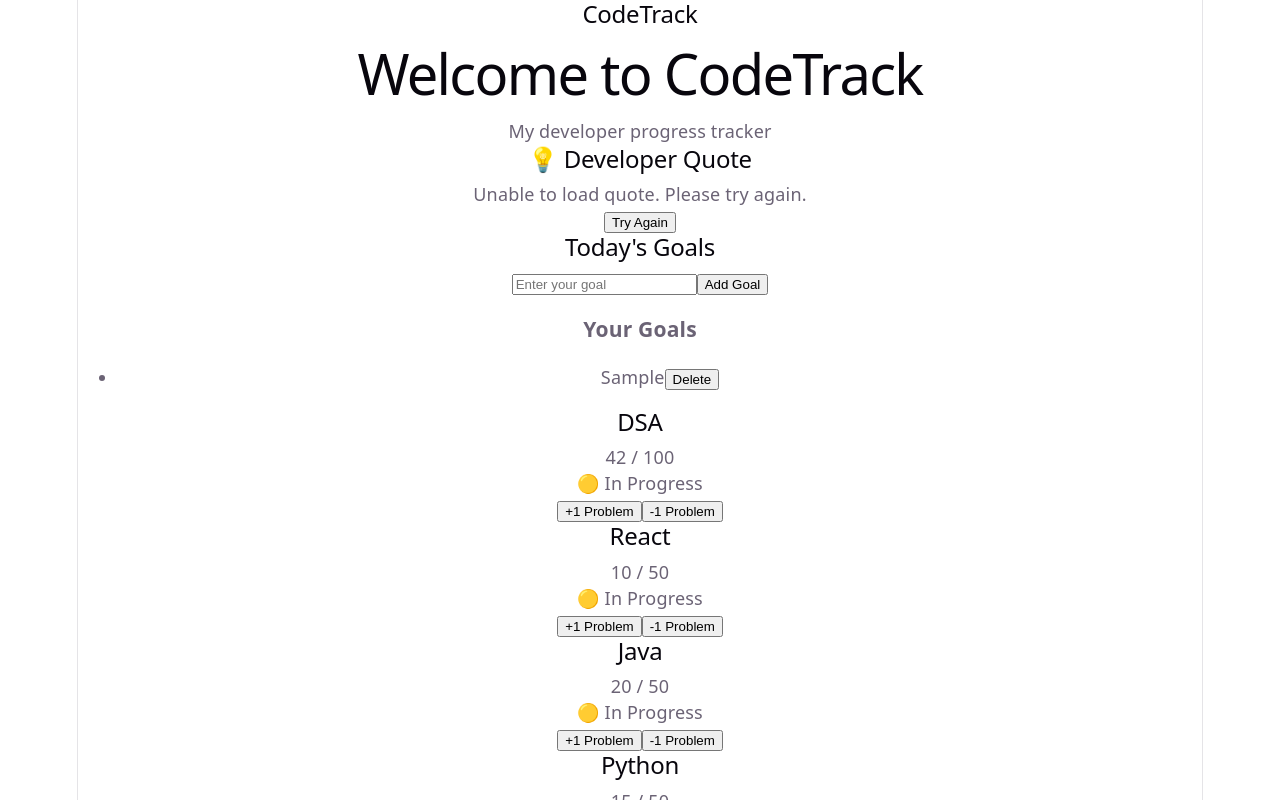
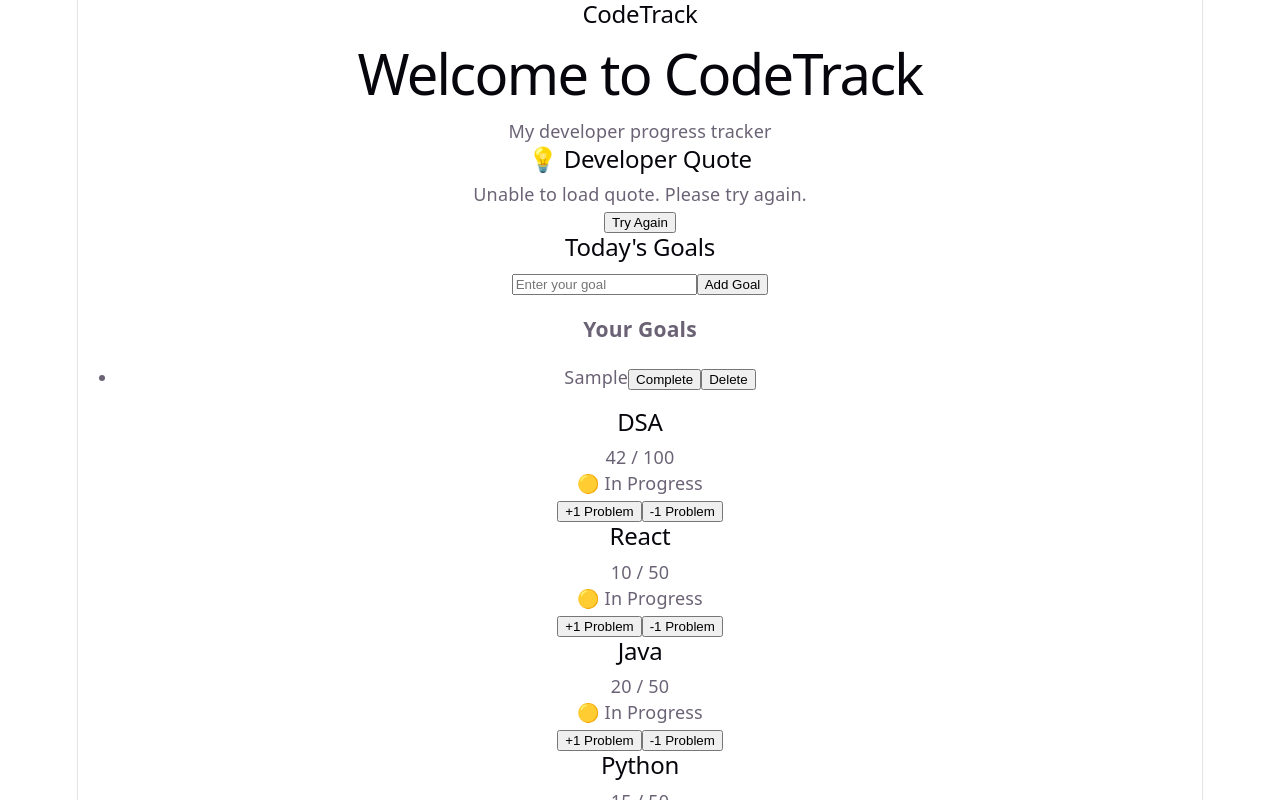
Before and after one commit to wablesayali11/my-first-react-app, a React (Vite) app: page / in a window 1280 px wide. Both pictures are taken after typing "Sample" into the empty fields and a click on the button "Add Goal". Shown: the top 800 px of the page. Built offline with nearby package versions, Linux system fonts and the light colour scheme; no server answers.

Commit message:
Added goal completion and undo feature

```diff
--- a/src/App.jsx
+++ b/src/App.jsx
@@ -1,6 +1,7 @@
 import Quote from "./Quote.jsx";
 import { useState, useEffect } from "react";
 import GoalForm from "./GoalForm.jsx";
+import GoalItem from "./GoalItem.jsx";
 import Navbar from "./Navbar.jsx";
 import ProgressCard from "./ProgressCard.jsx";
 
@@ -47,9 +48,21 @@ function App() {
 
   // Add a new goal
   function addGoal(newGoal) {
-    setGoals([...goals, newGoal]);
+    const newGoalObject = {
+    text: newGoal,
+    completed: false
+   };
+   setGoals([...goals, newGoalObject]);
   }
-
+  function completeGoal(indexToComplete) {
+  setGoals(
+    goals.map((goal, index) =>
+      index === indexToComplete
+        ? { ...goal, completed: !goal.completed }
+        : goal
+    )
+  );
+}
   // Delete a goal
   function deleteGoal(indexToDelete) {
     setGoals(
@@ -79,17 +92,17 @@ function App() {
       {/* Display Goals */}
       <h3>Your Goals</h3>
 
-      <ul>
-        {goals.map((goal, index) => (
-          <li key={index}>
-            {goal}
-
-            <button onClick={() => deleteGoal(index)}>
-              Delete
-            </button>
-          </li>
-        ))}
-      </ul>
+     <ul>
+     {goals.map((goal, index) => (
+     <GoalItem
+      key={index}
+      goal={goal}
+      index={index}
+      onDelete={deleteGoal}
+      onComplete={completeGoal}
+     />
+     ))}
+     </ul>
 
       {/* Progress Cards */}
       {skills.map((skill) => (
--- /dev/null
+++ b/src/GoalItem.jsx
@@ -0,0 +1,25 @@
+function GoalItem({ goal, onDelete, onComplete, index }) {
+  return (
+    <li>
+      <span
+        style={{
+          textDecoration: goal.completed
+            ? "line-through"
+            : "none"
+        }}
+      >
+        {goal.text}
+      </span>
+
+      <button onClick={() => onComplete(index)}>
+        {goal.completed ? "Undo" : "Complete"}
+      </button>
+
+      <button onClick={() => onDelete(index)}>
+        Delete
+      </button>
+    </li>
+  );
+}
+
+export default GoalItem;
```
